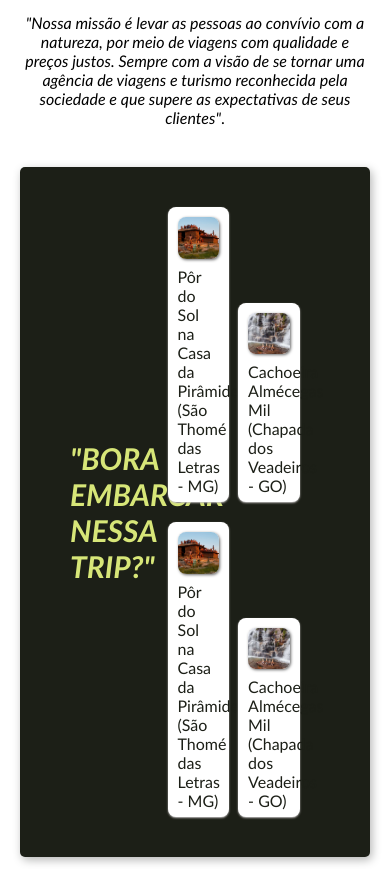
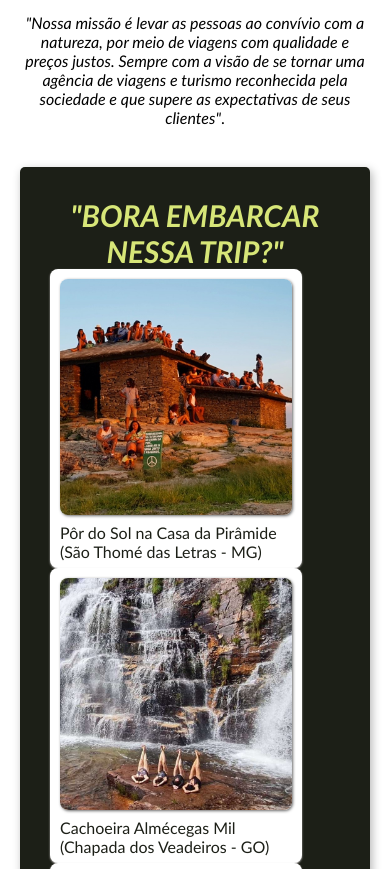
Before and after one commit to gabi-ulisses/ecotrips, a plain HTML site: page index.html in a window 390 px wide. Shown: the part 231-1100 px from the top of the page. Drawn offline with Linux system fonts and the light colour scheme.

Commit message:
Organizando css v.2

```diff
--- a/assets/css/index.css
+++ b/assets/css/index.css
@@ -19,9 +19,6 @@
     font-size: 60px;
 }
 
-/*#intro .citacao{
-}*/
-
 #imagensSobre{
     padding: 30px 0px 30px 0px;
     display:inline-flex;
@@ -31,7 +28,6 @@
     box-shadow: 2px 3px 10px #b5b6b5;
 }
 
-
  #imagensSobre h2{
         width: 15%;
         margin: 0px 0px 0px 50px;
@@ -39,38 +35,11 @@
         align-content: center;
         color: #d7e678;
     }
-/*STOP */
-#inicial h2 a{
-text-decoration: none;
-background-color: #1c1f17;
-color: #d7e678;
-padding: 20px;
-border-radius: 5px;
-transition: 0.3s;
+
+    #viagens{
+        width: 100%;
     }
 
-#inicial h2 a:hover{
-background-color: #14160f;
-}
-
-#inicial h2:hover{
-transition: 0.3s;
-transform: scaleX(1.1) scaleY(1.1);
-}
-
-#iconeGmail{
-width: 20%;
-margin: auto;
-}
-
-#iconeGmail img{
-width: 10%;
-}
-
-#viagens{
-width: 80%;
-margin: auto;
-}
     #viagens li{
         display: inline-block;
         border-radius: 8px;
@@ -84,7 +53,6 @@ margin: 10px 0px 10px 5px;
         padding: 10px 10px 7px 10px;
         transition: 0.3s;
     }
-
     .opcao:hover{
         transition: 0.3s;
         transform: scaleX(1.1) scaleY(1.1);
@@ -96,3 +64,94 @@ margin: 10px 0px 10px 5px;
         box-shadow: 1px 1px 3px #00000096;
         margin-bottom: 5px;
     }
+@media (max-width: 600px) {
+
+    #imagensSobre{
+        padding: 30px 30px 30px 30px;
+        display:block;
+        border-radius: 5px;
+
+        background-color: #1c1f17;
+        box-shadow: 2px 3px 10px #b5b6b5;
+    }
+
+    #imagensSobre h2{
+        width: auto;
+        font-size: 30px;
+        color: #d7e678;
+        margin: 0px;
+    }
+
+    #viagens{
+        width: 100%;
+        padding-inline-start: 0px;
+        margin: auto !important;
+    }
+
+    #viagens li{
+        display: block;
+        border-radius: 8px;
+        margin: 0px 0px 0px 0px;
+    }
+    .opcao{
+        background-color: #ffffff;
+        color: #1c1f17;
+        box-shadow: 0px 1px 2px #c0bdbd;
+        width: 80%;
+        padding: 10px 10px 7px 10px;
+        transition: 0.3s;
+    }
+    .opcao:hover{
+        transition: 0.3s;
+        transform: scaleX(1.1) scaleY(1.1);
+    }
+
+    .imgOp{
+        width: 100%;
+        border-radius: 8px;
+        box-shadow: 1px 1px 3px #00000096;
+        margin-bottom: 5px;
+    }
+}
+/*Botão "BORA!"*/
+
+#inicial aside h2 a{
+    text-decoration: none;
+    background-color: #1c1f17;
+    color: #d7e678;
+    padding: 20px;
+    border-radius: 5px;
+    transition: 0.3s;
+}
+#inicial aside h2 a:hover{
+    background-color: #14160f;
+}
+
+#inicial aside h2:hover{
+    transition: 0.3s;
+    transform: scaleX(1.1) scaleY(1.1);
+}
+
+
+
+/*STOP
+
+
+
+
+
+
+
+
+
+
+/* Rodapé */
+
+#iconeGmail{
+    width: 20%;
+    margin: auto;
+}
+
+#iconeGmail img{
+    width: 10%;
+}
--- a/index.html
+++ b/index.html
@@ -48,9 +48,12 @@
                 </li>
             </ul>
         </article>
-        <h2 class="center">
-            <a href="public/destinos.html" target="_blank"><strong>BORA!</strong></a>
-        </h2>
+        <aside>
+            <h2 class="center">
+                <a href="public/destinos.html" target="_blank"><strong>BORA!</strong></a>
+            </h2>
+        </aside>
+
     </main>
 
     <footer id="contato">
```
Lines whose indentation alone changed are shown as unchanged.
